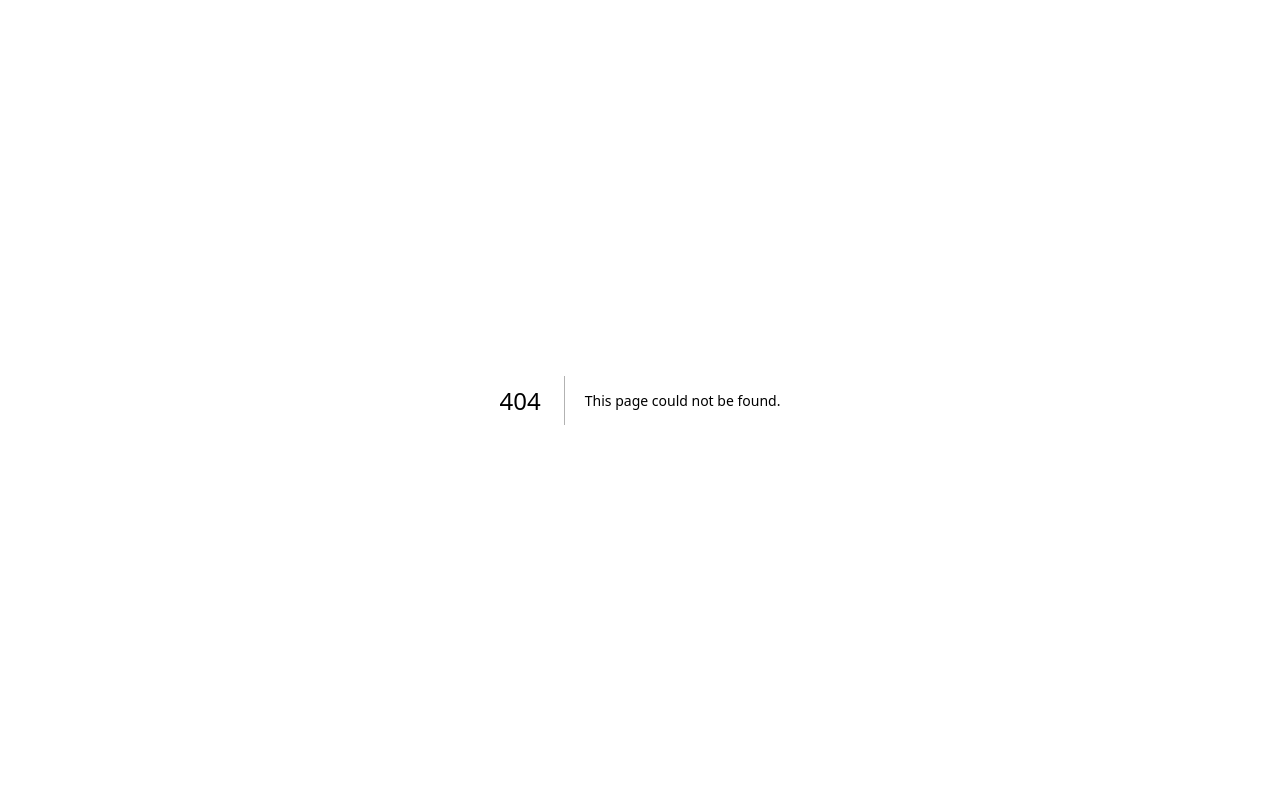
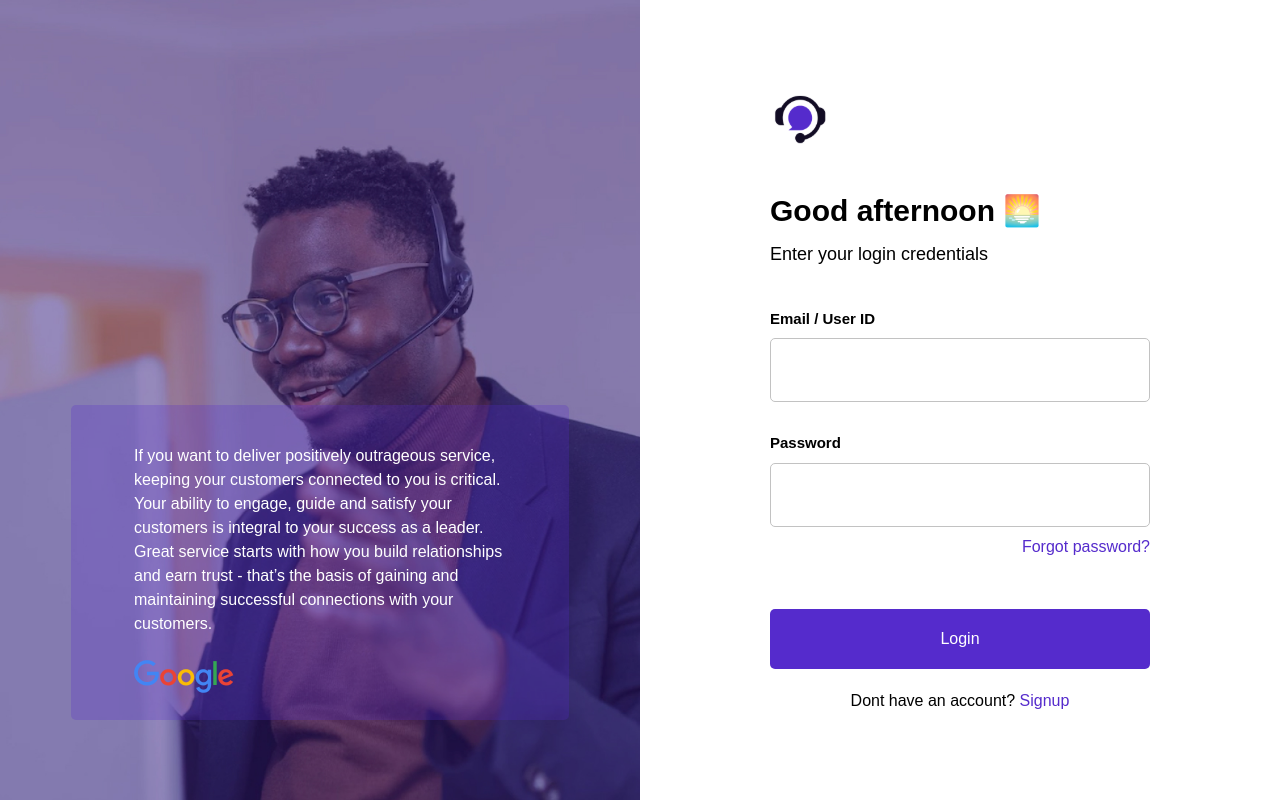
Before and after one commit to Itzadetunji/wecare, a Next.js app: page /login in a window 1280 px wide. Before the commit this address had no page. Built offline with nearby package versions, Linux system fonts and the light colour scheme.

Commit message:
Finished working on the login page

```diff
--- /dev/null
+++ b/pages/login.tsx
@@ -0,0 +1,53 @@
+import AuthenticationPageWrapper from "@/components/AuthenticationPageWrapper";
+import InputField from "@/components/InputField";
+import { NextPage } from "next";
+import Link from "next/link";
+import { useState } from "react";
+
+const LoginPage: NextPage = () => {
+	const [email, setEmail] = useState("");
+	const [password, setPassword] = useState("");
+
+	return (
+		<AuthenticationPageWrapper>
+			<img
+				className="w-[45px] h-[45px] lg:w-[60px] lg:h-[60px] mb-[30px] lg:mb-[40px]"
+				src="/images/AuthenticationPages/wecarelogo.svg"
+			/>
+			<p className="font-bold text-[24px] lg:text-[30px]">
+				Good afternoon 🌅{" "}
+			</p>
+			<p className=" text-[16px] lg:text-[18px] mt-[4px] lg:mt-[8px]">
+				Enter your login credentials
+			</p>
+			<form className="mt-[28px] lg:mt-[40px] flex flex-col gap-[30px]">
+				<InputField
+					value={email}
+					setValue={setEmail}
+					label={"Email / User ID"}
+				/>
+				<InputField
+					value={password}
+					setValue={setPassword}
+					label={"Password"}
+				/>
+			</form>
+			<Link href="/forgot_password">
+				<p className="text-right text-[#552BCC] mt-[8px]">
+					Forgot password?
+				</p>
+			</Link>
+			<button className="text-white w-full h-[50px] lg:h-[60px] bg-[#552BCC] rounded-[5px] mt-[50px]">
+				Login
+			</button>
+			<p className="text-center mt-[15px] lg:mt-[20px]">
+				Dont have an account?{" "}
+				<Link href={"/signup"}>
+					<span className="text-[#552BCC] ">Signup</span>
+				</Link>
+			</p>
+		</AuthenticationPageWrapper>
+	);
+};
+
+export default LoginPage;
```
